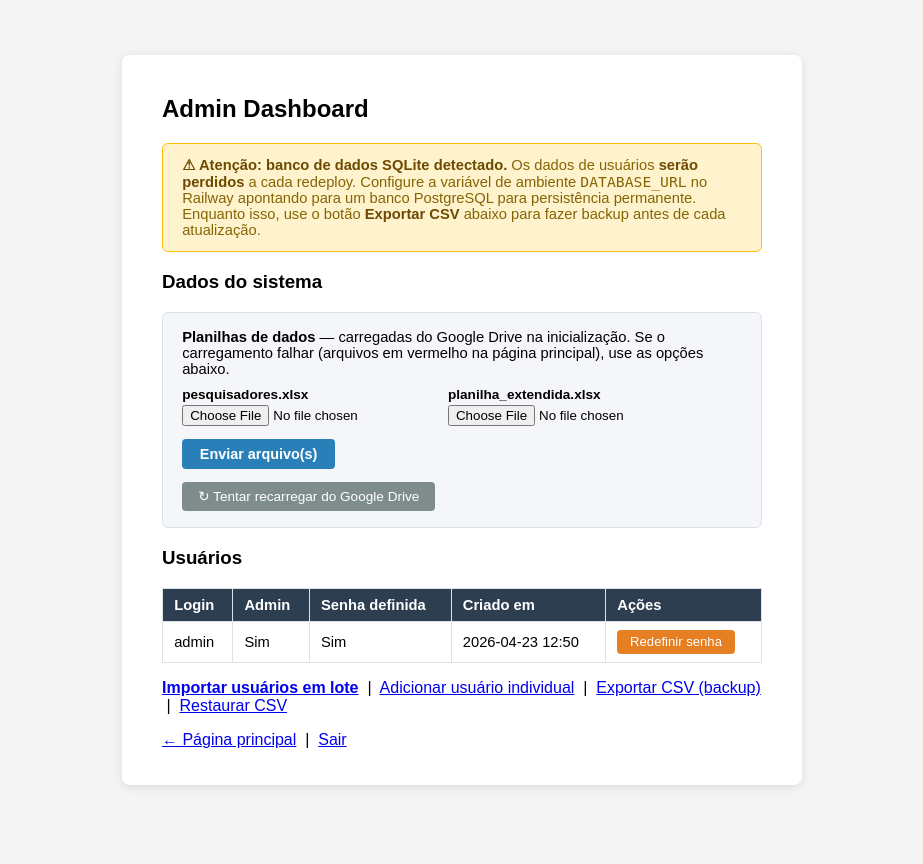
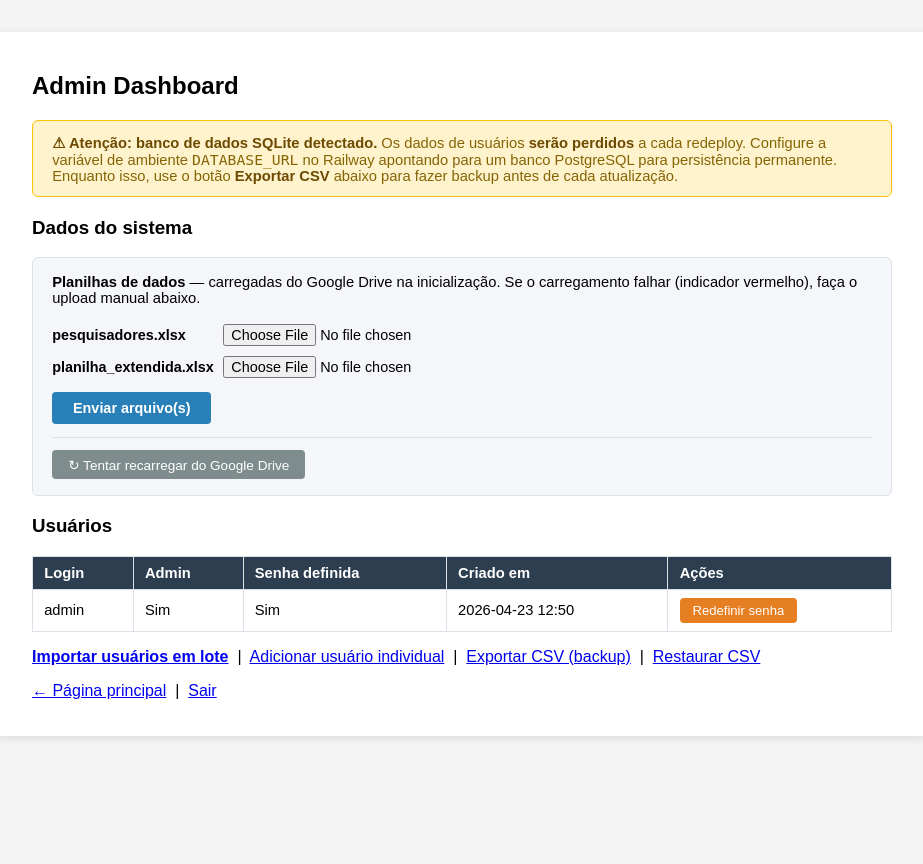
Before and after one commit to wboeger/completeness, a Flask app: page /admin in a window 1280 px wide. Shown: the whole page, without its empty margins (178-1101 px from the left). Before the commit the page ends 787 px from the top, so only its background shows below. Run offline with Flask 3, Linux system fonts and the light colour scheme; the visitor is signed in with stand-in values (Sample User, id 1); data comes from the database, SQL or seed files in the repository.

Commit message:
fix: Admin panel wider layout and table-based upload form so file inputs are always visible

```diff
--- a/templates/admin.html
+++ b/templates/admin.html
@@ -6,6 +6,8 @@
     <title>Admin Dashboard</title>
     <link rel="stylesheet" href="{{ url_for('static', filename='style.css') }}">
     <style>
+        body { align-items: flex-start; padding: 2rem 1rem; }
+        .container { max-width: 860px; }
         .alert-sqlite {
             background: #fff3cd; color: #856404; border: 1px solid #ffc107;
             border-radius: 6px; padding: .8rem 1.2rem; margin-bottom: 1.2rem;
@@ -63,24 +65,41 @@
         {% endwith %}
 
         <h3>Dados do sistema</h3>
-        <div style="background:#f4f6f9; border:1px solid #dce1e7; border-radius:6px; padding:1rem 1.2rem; margin-bottom:1.2rem; font-size:.92rem;">
-            <p style="margin:0 0 .6rem;"><strong>Planilhas de dados</strong> — carregadas do Google Drive na inicialização.
-            Se o carregamento falhar (arquivos em vermelho na página principal), use as opções abaixo.</p>
-            <form method="POST" action="{{ url_for('upload_data') }}" enctype="multipart/form-data"
-                  style="display:flex; flex-wrap:wrap; gap:.8rem; align-items:flex-end; margin-bottom:.8rem;">
-                <div>
-                    <label style="font-size:.85rem; font-weight:600; display:block; margin-bottom:.2rem;">pesquisadores.xlsx</label>
-                    <input type="file" name="pesquisadores" accept=".xlsx">
-                </div>
-                <div>
-                    <label style="font-size:.85rem; font-weight:600; display:block; margin-bottom:.2rem;">planilha_extendida.xlsx</label>
-                    <input type="file" name="planilha_extendida" accept=".xlsx">
-                </div>
-                <button type="submit" style="background:#2980b9; color:white; border:none; padding:.45rem 1.1rem;
-                        border-radius:4px; font-weight:600; cursor:pointer; font-size:.9rem;">
-                    Enviar arquivo(s)
-                </button>
+        <div style="background:#f4f6f9; border:1px solid #dce1e7; border-radius:6px; padding:1rem 1.2rem; margin-bottom:1.2rem;">
+            <p style="margin:0 0 .8rem; font-size:.92rem;">
+                <strong>Planilhas de dados</strong> — carregadas do Google Drive na inicialização.
+                Se o carregamento falhar (indicador vermelho), faça o upload manual abaixo.
+            </p>
+            <form method="POST" action="{{ url_for('upload_data') }}" enctype="multipart/form-data">
+                <table style="border:none; width:auto; font-size:.9rem;">
+                    <tr>
+                        <td style="border:none; padding:.3rem .6rem .3rem 0; font-weight:600; white-space:nowrap;">
+                            pesquisadores.xlsx
+                        </td>
+                        <td style="border:none; padding:.3rem 0;">
+                            <input type="file" name="pesquisadores" accept=".xlsx" style="font-size:.9rem;">
+                        </td>
+                    </tr>
+                    <tr>
+                        <td style="border:none; padding:.3rem .6rem .3rem 0; font-weight:600; white-space:nowrap;">
+                            planilha_extendida.xlsx
+                        </td>
+                        <td style="border:none; padding:.3rem 0;">
+                            <input type="file" name="planilha_extendida" accept=".xlsx" style="font-size:.9rem;">
+                        </td>
+                    </tr>
+                    <tr>
+                        <td colspan="2" style="border:none; padding:.6rem 0 0 0;">
+                            <button type="submit" style="background:#2980b9; color:white; border:none;
+                                    padding:.5rem 1.3rem; border-radius:4px; font-weight:600;
+                                    cursor:pointer; font-size:.9rem;">
+                                Enviar arquivo(s)
+                            </button>
+                        </td>
+                    </tr>
+                </table>
             </form>
+            <hr style="margin:.8rem 0; border:none; border-top:1px solid #dce1e7;">
             <form method="POST" action="{{ url_for('reload_data') }}" style="display:inline;">
                 <button type="submit" style="background:#7f8c8d; color:white; border:none; padding:.4rem 1rem;
                         border-radius:4px; font-size:.85rem; cursor:pointer;">
```
